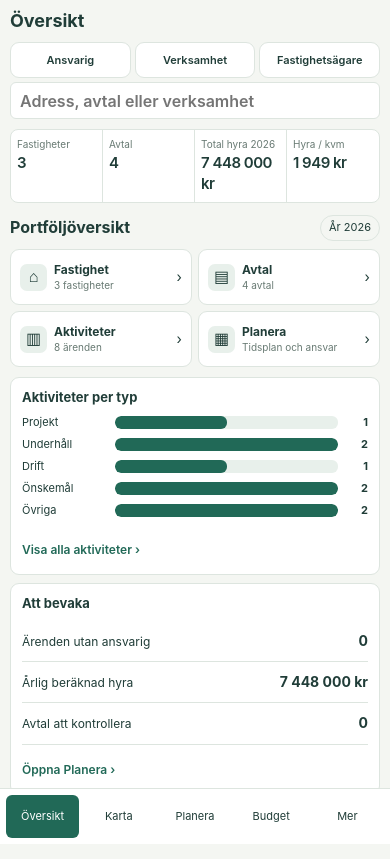
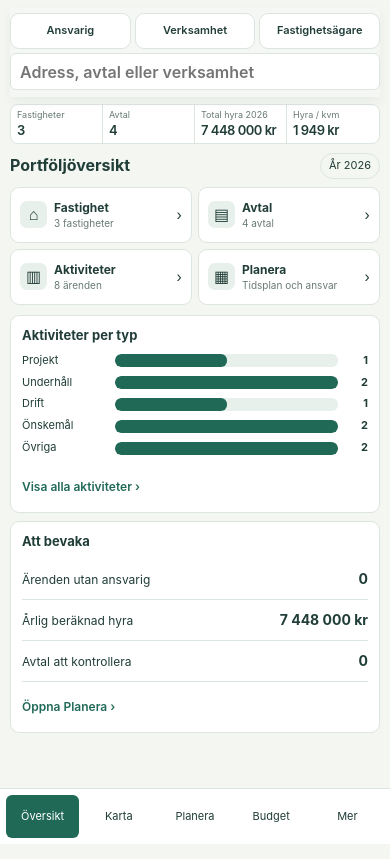
Before and after one commit to Pomattias/Lokalblick, a website with bundled scripts: page frontend/v2/index.html in a window 390 px wide. Built offline with nearby package versions, Linux system fonts and the light colour scheme.

Commit message:
style(mobile): hide redundant page title, sticky global filters and compact KPI cards

```diff
--- a/frontend/v2/styles.css
+++ b/frontend/v2/styles.css
@@ -1460,3 +1460,26 @@ details .table-wrap {
  }
  .issue-editor .editor-actions button{border-radius:9px;}
 }
+
+
+/* Shared mobile chrome: navigation already names the page. Keep filters visible while scrolling. */
+@media(max-width:700px){
+ main > header #title{display:none!important;}
+ main > header{margin:0!important;min-height:0!important;gap:0;}
+ main > header:has(.actions > :not([hidden]):not(#source-label):not(#history):not(#demo):not([data-ui-version])){padding:3px 0 5px;}
+ main > header:not(:has(.actions > :not([hidden]):not(#source-label):not(#history):not(#demo):not([data-ui-version]))){display:none;}
+ #filters:not([hidden]){
+   position:sticky;top:0;z-index:45;
+   background:var(--background,#f5f7f5);
+   padding:5px 0 7px;margin:0;
+   box-shadow:0 5px 10px rgba(23,58,43,.05);
+ }
+ body[data-view="map"] #filters:not([hidden]){position:relative;top:auto;z-index:1;box-shadow:none;}
+ .summary{margin:7px 0 9px!important;align-items:stretch;}
+ .summary > div{min-height:0!important;padding:5px 6px!important;}
+ .summary > div span{font-size:9px!important;line-height:1.1;}
+ .summary > div strong{font-size:13px!important;line-height:1.15;display:block;margin-top:3px;}
+ .summary > div small{display:none;}
+ .summary > div:nth-child(even){border-right:1px solid var(--line);}
+ .summary > div:last-child{border-right:0;}
+}
```
